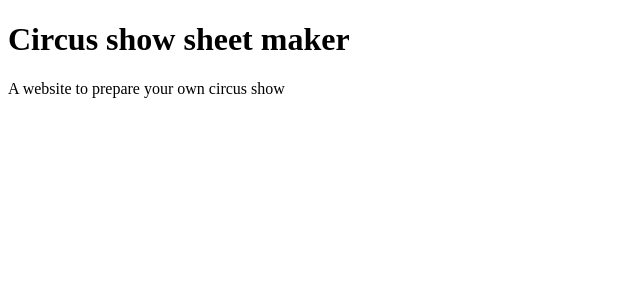
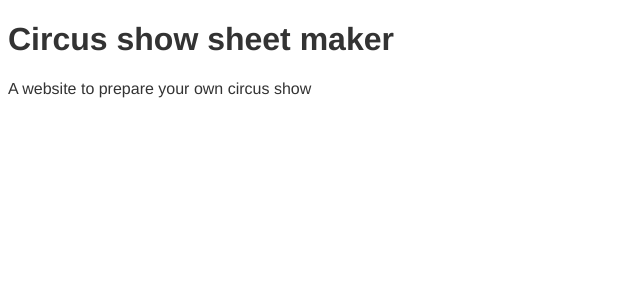
Before and after one commit to Xillians/circus-acts, a Next.js app: page / in a window 1280 px wide. Shown: the top 300 px of the page, without its empty margins (0-640 px from the left). Built offline with nearby package versions, Linux system fonts and the light colour scheme.

Commit message:
implement global css

```diff
--- a/src/app/layout.tsx
+++ b/src/app/layout.tsx
@@ -1,4 +1,5 @@
 import React from "react";
+import "./theme.scss";
 
 const metadata = {
   title: 'Circus show sheet maker',
--- /dev/null
+++ b/src/app/theme.scss
@@ -0,0 +1,12 @@
+$font-stack:    Helvetica, sans-serif;
+$primary-color: #333;
+
+:root {
+  --primary-color: #000073;
+  --secondary-color: #d20606;
+}
+
+body {
+  font: 100% $font-stack;
+  color: $primary-color;
+}
```
